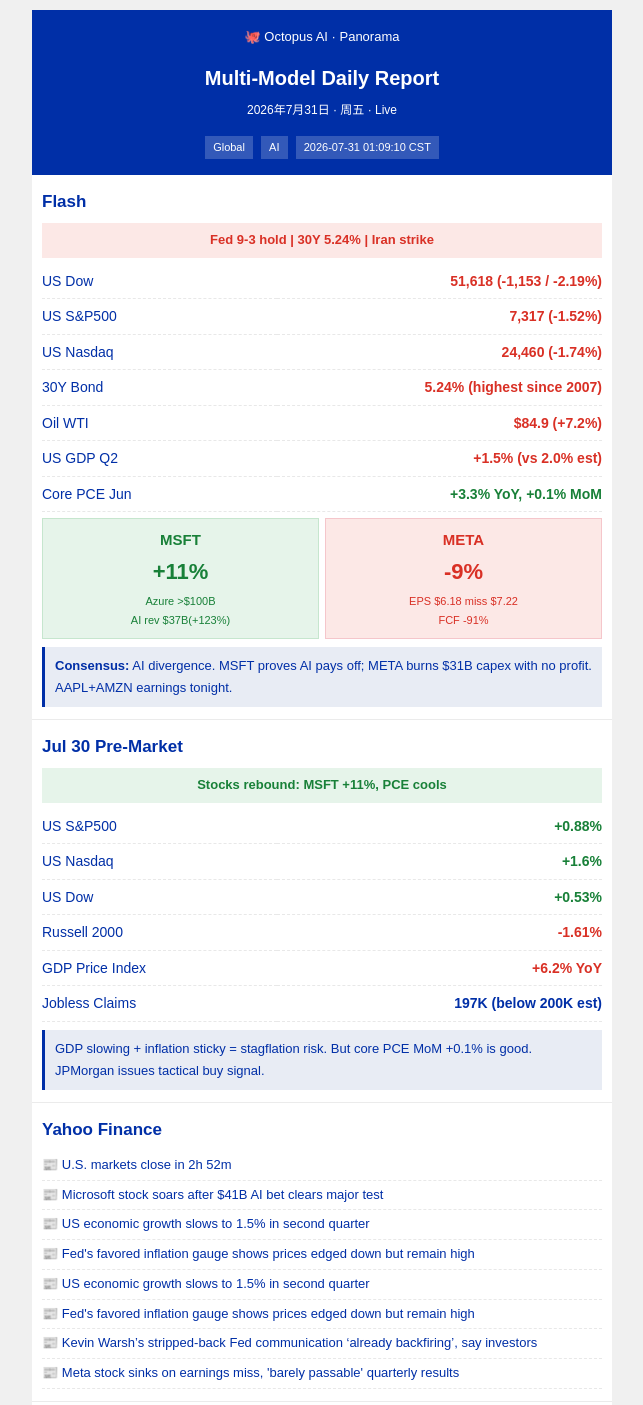
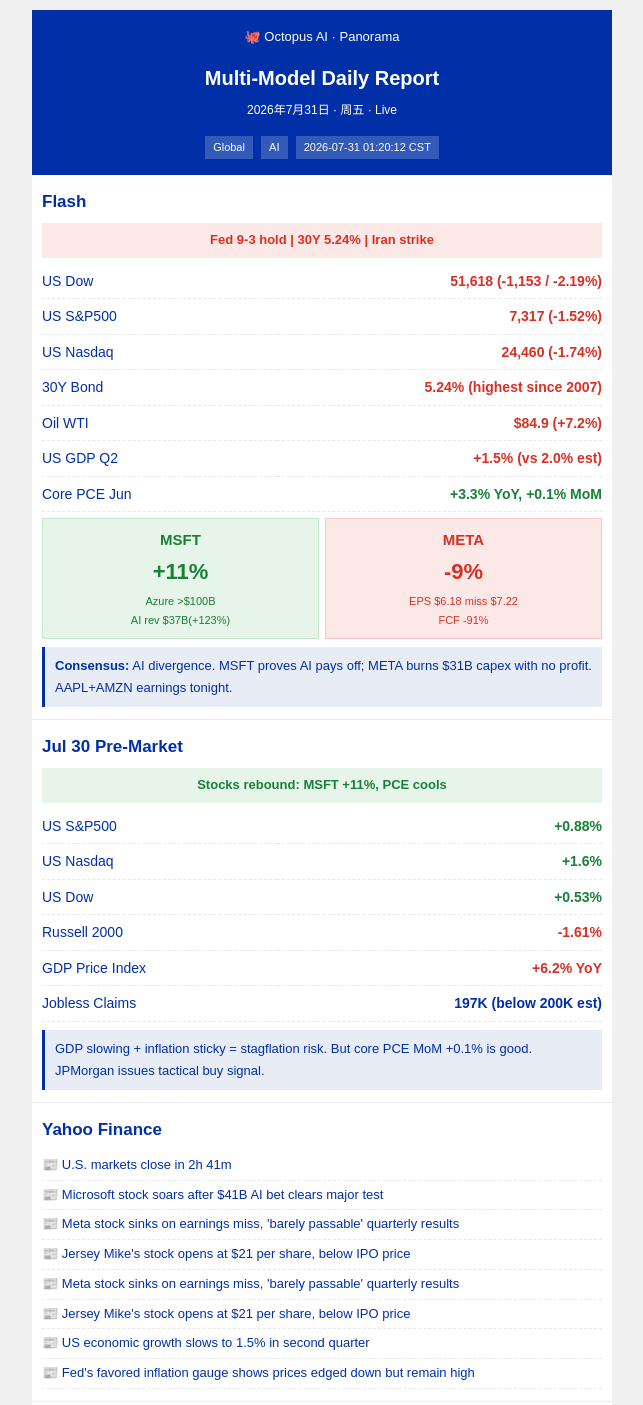
Before and after one commit to k-macao/02, a plain HTML site: page output/daily_report_20260731.html in a window 1280 px wide. Shown: the top 1405 px of the page, without its empty margins (318-961 px from the left). Drawn offline with Linux system fonts and the light colour scheme.

Commit message:
📰 自动日报 2026-07-31

```diff
--- a/output/daily_report_20260731.html
+++ b/output/daily_report_20260731.html
@@ -18,7 +18,7 @@
 <tr><td style="padding:0 14px 14px;text-align:center;">
 <span style="display:inline-block;background:rgba(255,255,255,.20);padding:2px 8px;margin:2px;font-size:11px;color:#fff;">Global</span>
 <span style="display:inline-block;background:rgba(255,255,255,.20);padding:2px 8px;margin:2px;font-size:11px;color:#fff;">AI</span>
-<span style="display:inline-block;background:rgba(255,255,255,.20);padding:2px 8px;margin:2px;font-size:11px;color:#fff;">2026-07-31 01:09:10 CST</span>
+<span style="display:inline-block;background:rgba(255,255,255,.20);padding:2px 8px;margin:2px;font-size:11px;color:#fff;">2026-07-31 01:20:12 CST</span>
 </td></tr>
 </table>
 
@@ -69,7 +69,7 @@
 <table width="100%" cellpadding="0" cellspacing="0" style="border-collapse:collapse;background:#fff;">
 <tr><td style="padding:12px 10px;border-bottom:1px solid #ebebeb;">
 <div style="font-size:17px;font-weight:700;color:#002FA7;padding-bottom:6px;">Yahoo Finance</div>
-<div style="font-size:13px;padding:3px 0;border-bottom:1px dashed #e8e8e8;color:#002FA7;">📰 U.S. markets close in 2h 52m</div><div style="font-size:13px;padding:3px 0;border-bottom:1px dashed #e8e8e8;color:#002FA7;">📰 Microsoft stock soars after $41B AI bet clears major test</div><div style="font-size:13px;padding:3px 0;border-bottom:1px dashed #e8e8e8;color:#002FA7;">📰 US economic growth slows to 1.5% in second quarter</div><div style="font-size:13px;padding:3px 0;border-bottom:1px dashed #e8e8e8;color:#002FA7;">📰 Fed's favored inflation gauge shows prices edged down but remain high</div><div style="font-size:13px;padding:3px 0;border-bottom:1px dashed #e8e8e8;color:#002FA7;">📰 US economic growth slows to 1.5% in second quarter</div><div style="font-size:13px;padding:3px 0;border-bottom:1px dashed #e8e8e8;color:#002FA7;">📰 Fed's favored inflation gauge shows prices edged down but remain high</div><div style="font-size:13px;padding:3px 0;border-bottom:1px dashed #e8e8e8;color:#002FA7;">📰 Kevin Warsh’s stripped-back Fed communication ‘already backfiring’, say investors</div><div style="font-size:13px;padding:3px 0;border-bottom:1px dashed #e8e8e8;color:#002FA7;">📰 Meta stock sinks on earnings miss, 'barely passable' quarterly results</div>
+<div style="font-size:13px;padding:3px 0;border-bottom:1px dashed #e8e8e8;color:#002FA7;">📰 U.S. markets close in 2h 41m</div><div style="font-size:13px;padding:3px 0;border-bottom:1px dashed #e8e8e8;color:#002FA7;">📰 Microsoft stock soars after $41B AI bet clears major test</div><div style="font-size:13px;padding:3px 0;border-bottom:1px dashed #e8e8e8;color:#002FA7;">📰 Meta stock sinks on earnings miss, 'barely passable' quarterly results</div><div style="font-size:13px;padding:3px 0;border-bottom:1px dashed #e8e8e8;color:#002FA7;">📰 Jersey Mike's stock opens at $21 per share, below IPO price</div><div style="font-size:13px;padding:3px 0;border-bottom:1px dashed #e8e8e8;color:#002FA7;">📰 Meta stock sinks on earnings miss, 'barely passable' quarterly results</div><div style="font-size:13px;padding:3px 0;border-bottom:1px dashed #e8e8e8;color:#002FA7;">📰 Jersey Mike's stock opens at $21 per share, below IPO price</div><div style="font-size:13px;padding:3px 0;border-bottom:1px dashed #e8e8e8;color:#002FA7;">📰 US economic growth slows to 1.5% in second quarter</div><div style="font-size:13px;padding:3px 0;border-bottom:1px dashed #e8e8e8;color:#002FA7;">📰 Fed's favored inflation gauge shows prices edged down but remain high</div>
 </td></tr>
 </table>
 
@@ -141,7 +141,7 @@ Octopus AI, for reference only<br>
 Claude / ChatGPT / Gemini / Grok / Qwen / Kimi
 </div>
 <div style="font-size:10px;color:#99aacc;margin-top:4px;line-height:1.6;">
-2026-07-31 01:09:10 CST | Reddit · Yahoo · Sina · TradingKey · Bloomberg
+2026-07-31 01:20:12 CST | Reddit · Yahoo · Sina · TradingKey · Bloomberg
 </div>
 </td></tr>
 </table>
```
Also changed, not shown: output/latest.html (+3 -3 lines).
